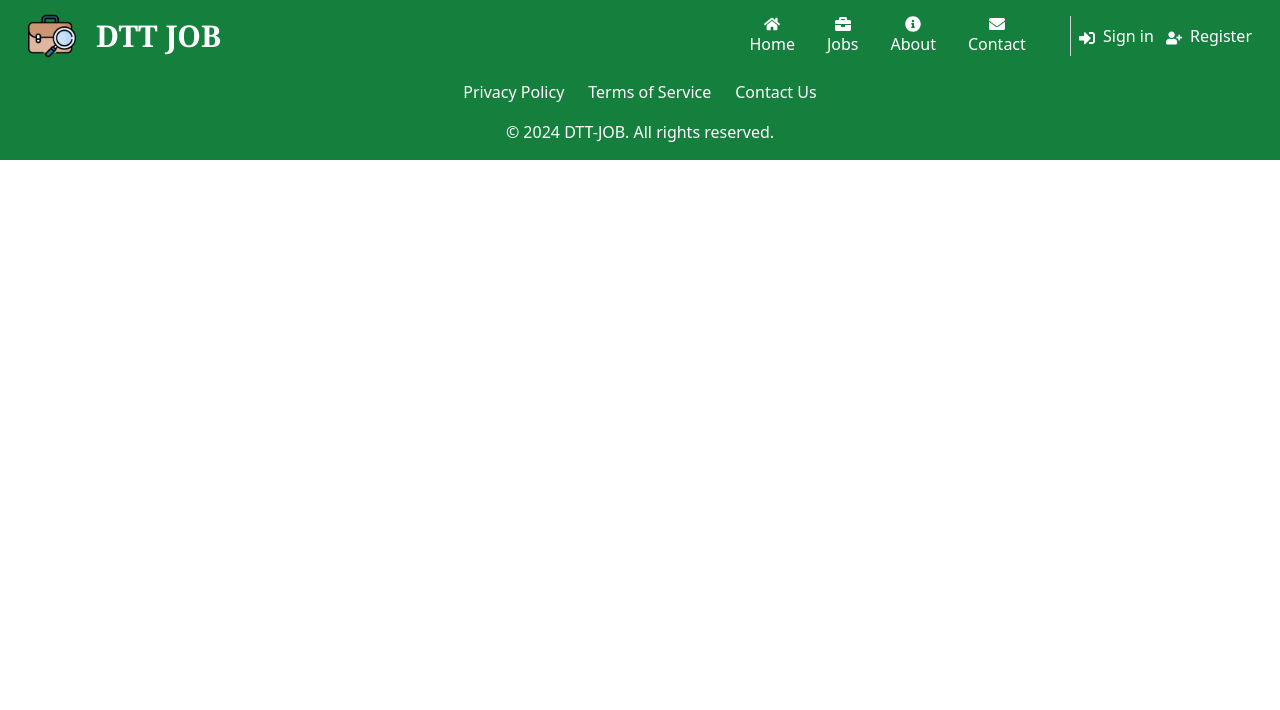
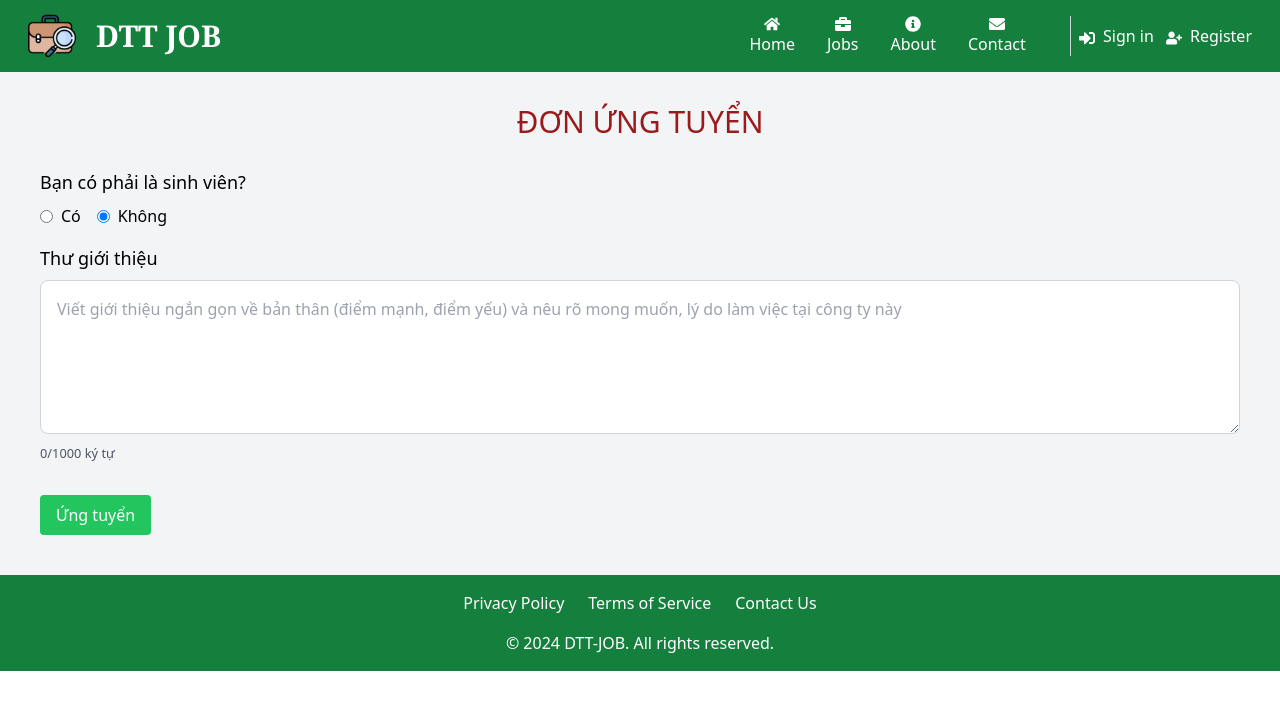
Before and after one commit to BaoTrinh25/JOB_REACTJS, a React (Create React App) app: page /jobApplication/1 in a window 1280 px wide. Shown: the top 710 px of the page. Built offline with nearby package versions, Linux system fonts and the light colour scheme.

Commit message:
post apply for a job 200724

```diff
--- a/src/App.js
+++ b/src/App.js
@@ -19,6 +19,7 @@ import ProfileApplicant from './pages/User/JobSeeker/ProfileApplicant';
 import ProfileEmployer from './pages/User/Company/ProfileEmployer';
 import UpdateProfileUser from './pages/User/UpdateProfileUser';
 import UpdateInfoApplicant from './pages/User/JobSeeker/UpdateInfoApplicant';
+import JobApplication from './pages/User/JobSeeker/JobApplication';
 
 
 function MyTab() {
@@ -42,6 +43,7 @@ function MyTab() {
               <Route path='/applicant-profile' element={<ProfileApplicant />}/>
               <Route path='/updateProfile-appplicant' element={<UpdateInfoApplicant />}/>
               <Route path='/updateProfile-user' element={<UpdateProfileUser />}/>
+              <Route path='/jobApplication/:jobId' element={<JobApplication />}/>
 
               <Route path="*" element={() => <div>404 Not Found</div>} />
             </Routes>
--- a/src/configs/APIs.js
+++ b/src/configs/APIs.js
@@ -4,20 +4,23 @@ const BASE_URL = 'https://baotrinh.pythonanywhere.com';
 // const BASE_URL = 'http://127.0.0.1:8000/';
 
 export const endpoints = {
-    'patch_user': `/users/patch-current-user/`,
     'current_user': `/users/current-user/`,
     'users' : `/users/`,
     'register': `/users/`,
     'login': `/o/token/`,
+    'patch_user': `/users/patch-current-user/`,
+    'patch_jobSeeker': (id) => `/jobSeeker/${id}/`,
 
-    'patch_jobSeeker': (id) => `/jobSeeker/${id}/`,
     'alljob': (pageNum) => `/jobs/?page=${pageNum}`,
-    'jobs': `/jobs/`,
+    'jobs_popular': (pageNum) => `/jobs/popular/?page=${pageNum}`,
     'job_detail': (id) => `/jobs/${id}/`,
     'employmenttypes': `/employmenttypes/`,
-    'jobs_popular': (pageNum) => `/jobs/popular/?page=${pageNum}`,
-    'company': (id) => `/companies/${id}/`,
-    'careers': `/careers/`,
+
+    // 'company': (id) => `/companies/${id}/`,
+    // 'careers': `/careers/`,
+    'job_application': (id) => `/jobs/${id}/apply/`,
+    //ds các ứng viên đã ứng tuyển vào 1 bài tuyển dụng
+    'jobSeeker_applied': (id) => `/jobs/${id}/list_apply/`,
 
 };
 
--- a/src/pages/Home/JobDetail.js
+++ b/src/pages/Home/JobDetail.js
@@ -1,8 +1,11 @@
-import React, { useState, useEffect } from 'react';
+import React, { useState, useEffect, useContext } from 'react';
 import { useParams } from 'react-router-dom';
 import { fetchJobDetail } from '../../configs/APIs';
 import { BiBookmark } from 'react-icons/bi';
 import { BsFillBookmarkFill } from 'react-icons/bs';
+import { useNavigate } from "react-router-dom";
+import { MyUserContext } from '../../configs/Context';
+
 
 const JobDetail = () => {
     const { jobId } = useParams();
@@ -12,6 +15,8 @@ const JobDetail = () => {
     const [isSubmittingFavorite, setIsSubmittingFavorite] = useState(false);
     const [showNotification, setShowNotification] = useState(false);
     const [notificationMessage, setNotificationMessage] = useState('');
+    const navigate = useNavigate();
+    const user = useContext(MyUserContext);
 
     useEffect(() => {
         const getJobDetails = async () => {
@@ -33,14 +38,13 @@ const JobDetail = () => {
     }, [jobId]);
 
 
-
-    const handleApplyJob = () => {
-        // if (user) {
-        //   history.push(`/apply-job/${jobId}`);
-        // } else {
-        //   alert('Bạn cần đăng nhập!');
-        //   history.push('/login');
-        // }
+    const handleApplyJob = async () => {
+        if (user?.jobSeeker) {
+          navigate(`/jobApplication/${jobId}`);
+        } else {
+          alert('Bạn cần đăng nhập!');
+          navigate('/login');
+        }
     };
 
     const handleToggleFavorite = async () => {
--- a/src/pages/User/JobSeeker/JobApplication.js
+++ b/src/pages/User/JobSeeker/JobApplication.js
@@ -0,0 +1,155 @@
+import React, { useState, useContext } from "react";
+import { useNavigate, useParams } from "react-router-dom";
+import { MyUserContext } from "../../../configs/Context";
+import { authApi, endpoints } from "../../../configs/APIs";
+import { getToken } from "../../../utils/storage";
+import { ErrorOutline } from "@mui/icons-material";
+
+const JobApplication = () => {
+    const navigate = useNavigate();
+    const { jobId } = useParams();
+    const [isStudent, setIsStudent] = useState(false);
+    const [content, setContent] = useState("");
+    const [loading, setLoading] = useState(false);
+    const [snackbarVisible, setSnackbarVisible] = useState(false);
+    const [snackbarMessage, setSnackbarMessage] = useState("");
+    const [maxLength, setMaxLength] = useState(1000);
+    const [showErrorSnackbar, setShowErrorSnackbar] = useState(false);
+    const user = useContext(MyUserContext);
+
+    const handleApplyJob = async () => {
+        setSnackbarVisible(false);
+
+        if (!user) {
+            alert("Bạn cần đăng nhập!");
+            navigate("/login");
+            return;
+        }
+
+        if (!content) {
+            setSnackbarMessage("Bạn chưa nhập thư giới thiệu.");
+            setSnackbarVisible(true);
+            return;
+        }
+
+        if (content.length < 10) {
+            setSnackbarMessage("Thư giới thiệu phải có ít nhất 10 kí tự.");
+            setSnackbarVisible(true);
+            return;
+        }
+
+        let form = new FormData();
+        form.append("is_student", isStudent ? "True" : "False");
+        form.append("content", content);
+        form.append("status", "Pending");
+
+        setLoading(true);
+        try {
+            const token = getToken();
+            let res = await authApi(token).post(
+                endpoints["job_application"](jobId),
+                form,
+                {
+                    headers: {
+                        "Content-Type": "multipart/form-data",
+                    },
+                }
+            );
+            if (res.status === 201) {
+                alert("Success", "Ứng tuyển thành công!");
+                setTimeout(() => {
+                    navigate("/");
+                }, 2000);
+            }
+        } catch (error) {
+            if (error.response) {
+                console.log("Error data:", error.response.data);
+            }
+            setSnackbarMessage("Ứng tuyển không thành công. Bạn đã ứng tuyển công việc này trước đó. Hãy đợi thông báo từ Nhà tuyển dụng!");
+            setSnackbarVisible(true);
+        } finally {
+            setLoading(false);
+        }
+    };
+
+    return (
+        <div className="container mx-auto bg-gray-100 p-10">
+            <span className="flex justify-center text-3xl text-red-800 mb-7">ĐƠN ỨNG TUYỂN</span>
+            <div>
+                <label className="block mb-2 text-lg font-medium">
+                    Bạn có phải là sinh viên?
+                </label>
+                <div className="flex items-center mb-4">
+                    <input
+                        type="radio"
+                        id="student"
+                        name="isStudent"
+                        checked={isStudent}
+                        onChange={() => setIsStudent(true)}
+                        className="mr-2"
+                    />
+                    <label htmlFor="student" className="mr-4">
+                        Có
+                    </label>
+                    <input
+                        type="radio"
+                        id="non-student"
+                        name="isStudent"
+                        checked={!isStudent}
+                        onChange={() => setIsStudent(false)}
+                        className="mr-2"
+                    />
+                    <label htmlFor="non-student">Không</label>
+                </div>
+            </div>
+
+            <div className="mb-4">
+                <label className="block mb-2 text-lg font-medium">Thư giới thiệu</label>
+                <textarea
+                    className="w-full p-4 border border-gray-300 rounded-lg"
+                    placeholder="Viết giới thiệu ngắn gọn về bản thân (điểm mạnh, điểm yếu) và nêu rõ mong muốn, lý do làm việc tại công ty này"
+                    value={content}
+                    onChange={(e) => {
+                        if (e.target.value.length > maxLength) {
+                            setShowErrorSnackbar(true);
+                        } else {
+                            setContent(e.target.value);
+                        }
+                    }}
+                    rows="5"
+                    maxLength={maxLength}
+                />
+                <small className="block mt-1 text-gray-600">
+                    {content.length}/{maxLength} ký tự
+                </small>
+            </div>
+
+            <button
+                onClick={handleApplyJob}
+                className={`mt-4 bg-green-500 text-white px-4 py-2 rounded ${loading ? "opacity-50 cursor-not-allowed" : ""}`}
+                disabled={loading}
+            >
+                {loading ? "Đang xử lý..." : "Ứng tuyển"}
+            </button>
+
+            {snackbarVisible && (
+                <div className="mt-4 bg-red-100 border border-red-400 text-red-700 px-4 py-3 rounded flex items-center">
+                    <ErrorOutline className="font-bold mr-2" />
+                    <span className="block sm:inline"> {snackbarMessage}</span>
+                </div>
+            )}
+
+            {showErrorSnackbar && (
+                <div className="mt-4 bg-yellow-100 border border-yellow-400 text-yellow-700 px-4 py-3 rounded">
+                    <strong className="font-bold">Chú ý</strong>
+                    <span className="block sm:inline">
+                        {" "}
+                        Bạn đã vượt quá giới hạn số lượng ký tự cho phép!
+                    </span>
+                </div>
+            )}
+        </div>
+    );
+};
+
+export default JobApplication;
--- a/src/pages/User/JobSeeker/ProfileApplicant.js
+++ b/src/pages/User/JobSeeker/ProfileApplicant.js
@@ -32,8 +32,8 @@ const ProfileApplicant = () => {
     const dataAccount = [
 
         { id: 1, title: 'Cập nhật thông tin ứng viên', icon: <FaUpload /> },
-        { id: 2, title: 'Cập nhật thông tin người dùng', icon: <Update /> },
-        { id: 3, title: 'Quản lý tài khoản', icon: <ManageAccounts /> },
+        { id: 2, title: 'Cập nhật thông tin cá nhân', icon: <Update /> },
+        { id: 3, title: 'Quản lý tài khoản đăng nhập', icon: <ManageAccounts /> },
         { id: 4, title: 'Xóa tài khoản', icon: <Delete /> },
     ];
 
@@ -195,7 +195,7 @@ const ProfileApplicant = () => {
                 </div>
             </div>
             <div className="mt-8 w-full max-w-4xl">
-                <h2 className="text-2xl font-bold mb-4">Quản lý nhà tuyển dụng</h2>
+                <h2 className="text-2xl font-bold mb-4">Quản lý tìm việc</h2>
                 <div className="grid grid-cols-2 gap-4">
                     {dataManage.map((item) => (
                         <div
--- a/src/pages/User/JobSeeker/UpdateInfoApplicant.js
+++ b/src/pages/User/JobSeeker/UpdateInfoApplicant.js
@@ -91,7 +91,7 @@ const UpdateInfoApplicant = () => {
     };
 
     return (
-        <div className="container mx-auto p-4 w-[70%]">
+        <div className="container mx-auto p-4 w-[70%] shadow-md my-10  rounded-lg max-w-2xl bg-fuchsia-50">
             <h2 className="text-3xl text-orange-700 flex justify-center my-10 ">CẬP NHẬT THÔNG TIN</h2>
             <p className="mb-4">Bạn vui lòng hoàn thiện các thông tin dưới đây:</p>
 
```
Also changed, not shown: src/pages/User/UpdateProfileUser.js (+6 -6 lines).
